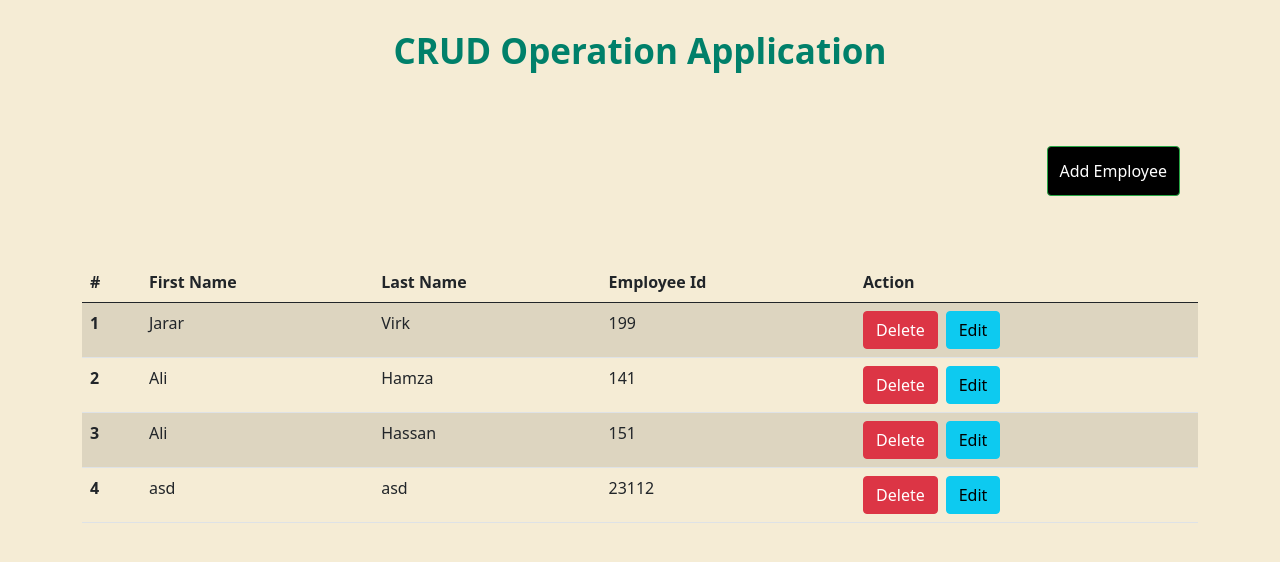
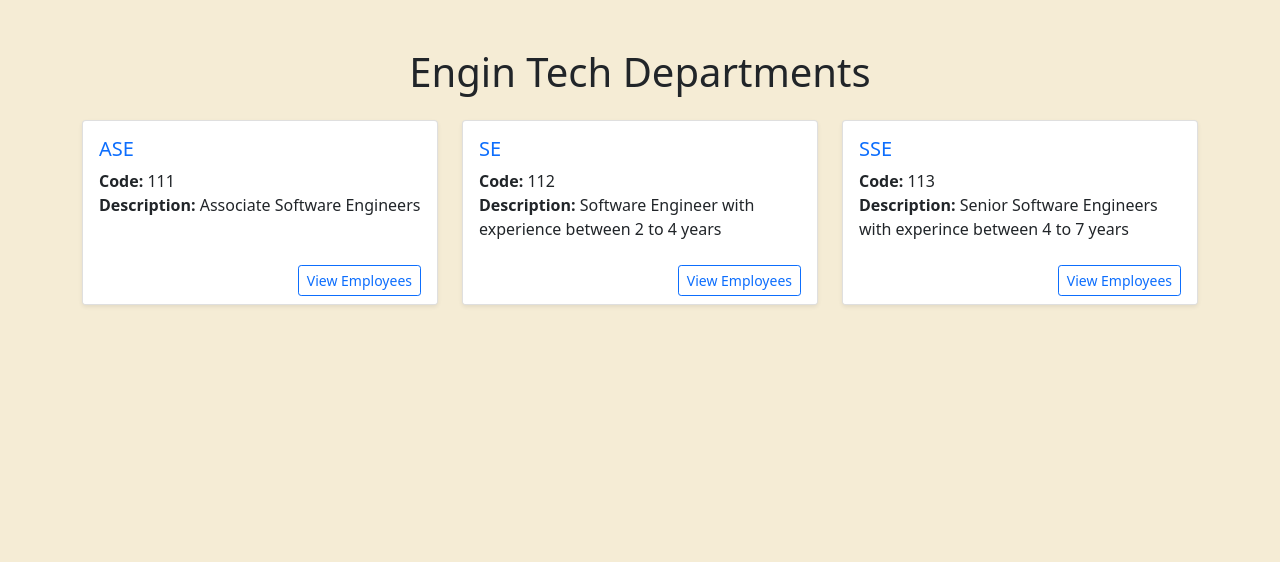
Before and after one commit to JararAsif/Django_CRUD, a Django app: page / in a window 1280 px wide. Shown: the top 562 px of the page. Run offline with Django 5.2, Linux system fonts and the light colour scheme; data comes from the database, SQL or seed files in the repository.

Commit message:
Initial commit for Django CRUD project

```diff
--- a/DemoProject/CrudOperation/forms.py
+++ b/DemoProject/CrudOperation/forms.py
@@ -5,9 +5,9 @@ class Add_Employee_Form(forms.ModelForm):
 
     class Meta:
         model =  Employee
-        fields= ("First_Name","Last_Name","Emp_id")
+        fields= ("First_Name","Last_Name",'department_name')
         widgets ={
             'First_Name': forms.TextInput(attrs={'class':'form-control'}),
             'Last_Name': forms.TextInput(attrs={'class':'form-control'}),
-            'Emp_id': forms.NumberInput(attrs={'class':'form-control'}),
+            'department_name':forms.TextInput(attrs={'class':'form-control'}),
         }
--- a/DemoProject/CrudOperation/models.py
+++ b/DemoProject/CrudOperation/models.py
@@ -1,10 +1,21 @@
 from django.db import models
 
+
 # Create your models here.
+class Department(models.Model):
+    name= models.CharField(max_length=30)
+    description = models.TextField(blank=True)
+    code=models.IntegerField(primary_key=True)
+
+    def __str__(self):
+        return self.name
+
+
+
 class Employee(models.Model):
     First_Name = models.CharField(max_length=30)
     Last_Name= models.CharField(max_length=30)
-    Emp_id=models.IntegerField(max_length=20,unique=True)
+    department_name=models.ForeignKey(Department,on_delete=models.CASCADE)
 
-def __str__(self):
-    return self.First_Name+" "+self.Last_Name
+    def __str__(self):
+        return self.First_Name+" "+self.Last_Name
--- a/DemoProject/CrudOperation/templates/base.html
+++ b/DemoProject/CrudOperation/templates/base.html
@@ -12,7 +12,7 @@
     <link rel="stylesheet" href="{% static 'css/base.css' %}">
 
 
-    <title>  {% block title %}{% endblock title %}</title>
+    <title>  {% block title %}Invoice Generator{% endblock title %}</title>
   </head>
   <body>
     {% block main_content %}hello world{% endblock main_content %}
--- a/DemoProject/CrudOperation/templates/home.html
+++ b/DemoProject/CrudOperation/templates/home.html
@@ -17,7 +17,7 @@
                     <th scope="col">#</th>
                     <th scope="col">First Name</th>
                     <th scope="col">Last Name</th>
-                    <th scope="col">Employee Id</th>
+                    <th scope="col">Department</th>
                     <th scope="col">Action</th>
                 </tr>
             </thead>
@@ -27,7 +27,7 @@
                     <th scope="row">{{ forloop.counter }}</th>
                     <td>{{ x.First_Name }}</td>
                     <td>{{ x.Last_Name }}</td>
-                    <td>{{ x.Emp_id }}</td>
+                    <td>{{ x.department_name }}</td>
                     <td>
                         <div class="d-flex gap-2">
                             <form action="{% url 'delete_student' %}" method="POST">
--- /dev/null
+++ b/DemoProject/CrudOperation/templates/main_page.html
@@ -0,0 +1,30 @@
+{% extends 'base.html' %}
+
+{% block title %}Departments{% endblock title %}
+
+{% block main_content %}
+<section class="container py-5">
+    <h1 class="text-center mb-4">Engin Tech Departments</h1>
+
+    <div class="row row-cols-1 row-cols-md-3 g-4">
+        {% for d in dept %}
+        <div class="col">
+            <div class="card h-100 shadow-sm">
+                <div class="card-body">
+                    <h5 class="card-title text-primary">{{ d.name }}</h5>
+                    <p class="card-text">
+                        <strong>Code:</strong> {{ d.code }}<br>
+                        <strong>Description:</strong> {{ d.description|default:"No description available." }}
+                    </p>
+                </div>
+                 <div class="card-footer text-end bg-white border-top-0">
+                    <a href="{% url 'department_detail' d.code %}" class="btn btn-outline-primary btn-sm">View Employees</a>
+                </div>
+            </div>
+        </div>
+        {% empty %}
+        <p class="text-muted text-center">No departments available.</p>
+        {% endfor %}
+    </div>
+</section>
+{% endblock main_content %}
--- a/DemoProject/CrudOperation/urls.py
+++ b/DemoProject/CrudOperation/urls.py
@@ -1,9 +1,10 @@
 from django.urls import path
-from .views import Home,Add_Student,Delete_Student,Update_Record
+from .views import Home,Add_Student,Delete_Student,Update_Record,main_page
 
 urlpatterns = [
-    path('',Home.as_view(),name='home'),
+    path('',main_page.as_view(),name='home'),
     path('add_student/', Add_Student.as_view(), name= 'add_student'),
     path('delete_student/',Delete_Student.as_view(),name='delete_student'),
     path('update_student/<int:id>/',Update_Record.as_view(),name='update_student'),
+    path('department_detail/<int:code>',Home.as_view(),name='department_detail'),
 ]
--- a/DemoProject/CrudOperation/views.py
+++ b/DemoProject/CrudOperation/views.py
@@ -1,13 +1,23 @@
 from django.shortcuts import render,redirect
 from django.views import View
-from .models import Employee
+from .models import Employee,Department
 from .forms import Add_Employee_Form
 
 # Create your views here.
 class Home(View):
+    def get(self,request,code):
+        dept=Department.objects.get(code=code)
+        data = Employee.objects.filter(department_name=dept)
+        return render(request,'home.html',{'emp_data':data})
+
+
+class main_page(View):
     def get(self,request):
-        data = Employee.objects.all()
-        return render(request,'home.html',{'emp_data':data})
+        data=Department.objects.all()
+        return render(request,'main_page.html',{'dept':data})
+
+
+
 
 
 class Add_Student(View):
@@ -43,4 +53,4 @@ class Update_Record(View):
             emp_data = Add_Employee_Form(request.POST, instance= data)
             if emp_data.is_valid():
                 emp_data.save()
-                return redirect('/')
+                return redirect('admin')
```
Also changed, not shown: DemoProject/CrudOperation/admin.py (+6 -2 lines), DemoProject/CrudOperation/migrations/0001_initial.py, DemoProject/db.sqlite3, 1 other file.
